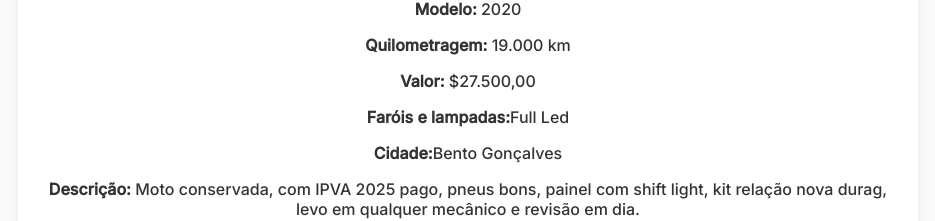
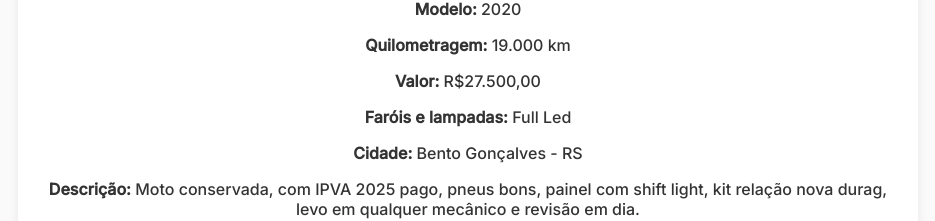
Before and after one commit to Brancalione/Venda-R3, a plain HTML site: page index.html in a window 1280 px wide. Shown: the part 589-810 px from the top of the page, without its empty margins (172-1107 px from the left). Drawn offline with Linux system fonts and the light colour scheme.

Commit message:
Update index.html

```diff
--- a/index.html
+++ b/index.html
@@ -26,9 +26,9 @@
         <p><strong>Ano:</strong> 2020</p>
         <p><strong>Modelo:</strong> 2020</p>
         <p><strong>Quilometragem:</strong> 19.000 km</p>
-        <p><strong>Valor:</strong> $27.500,00</p>
-        <p><strong>Faróis e lampadas:</strong>Full Led</p>
-        <p><strong>Cidade:</strong>Bento Gonçalves</p>
+        <p><strong>Valor:</strong> R$27.500,00</p>
+        <p><strong>Faróis e lampadas:</strong> Full Led</p>
+        <p><strong>Cidade:</strong> Bento Gonçalves - RS</p>
         <p><strong>Descrição:</strong> Moto conservada, com IPVA 2025 pago, pneus bons, painel com shift light, kit relação nova durag, levo em qualquer mecânico e revisão em dia.</p>
         <button onclick="redirecionarWhatsapp()">Tenho interesse, chamar whatsapp</button>
       </div>
```
